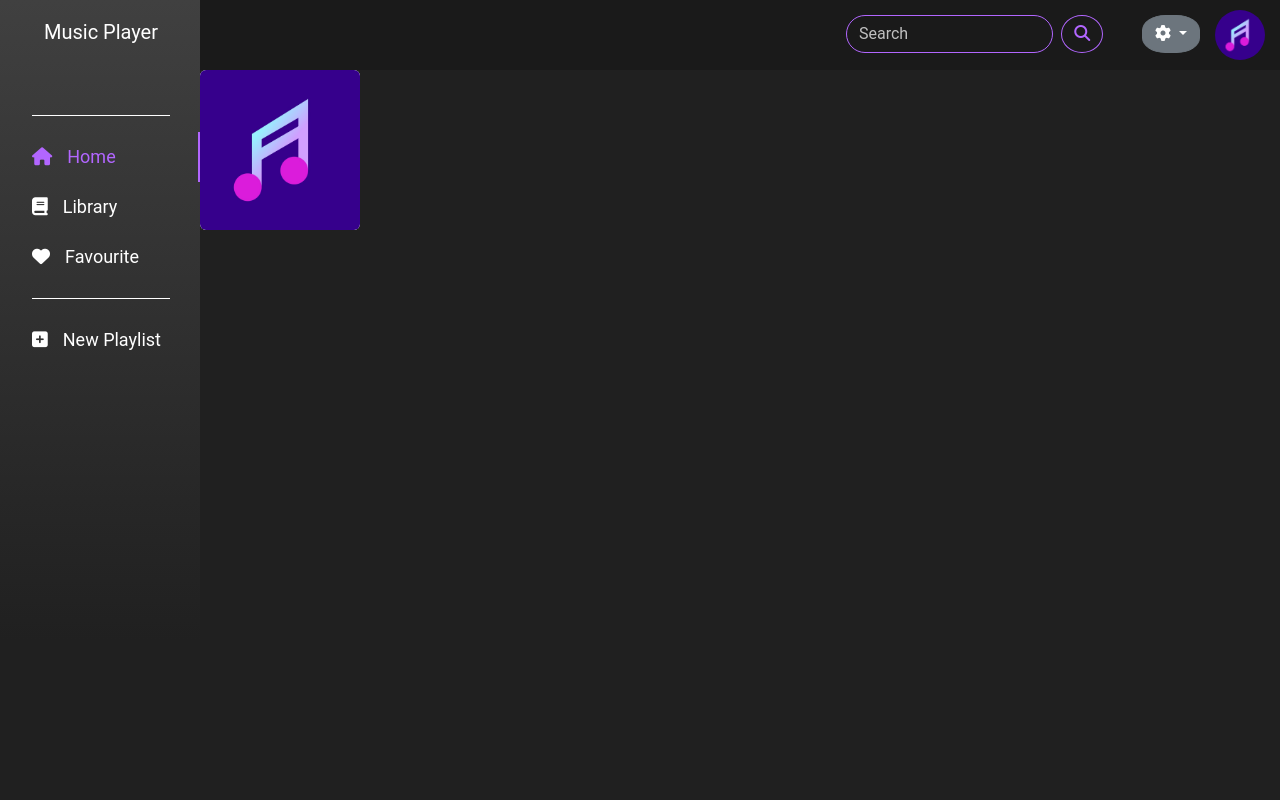
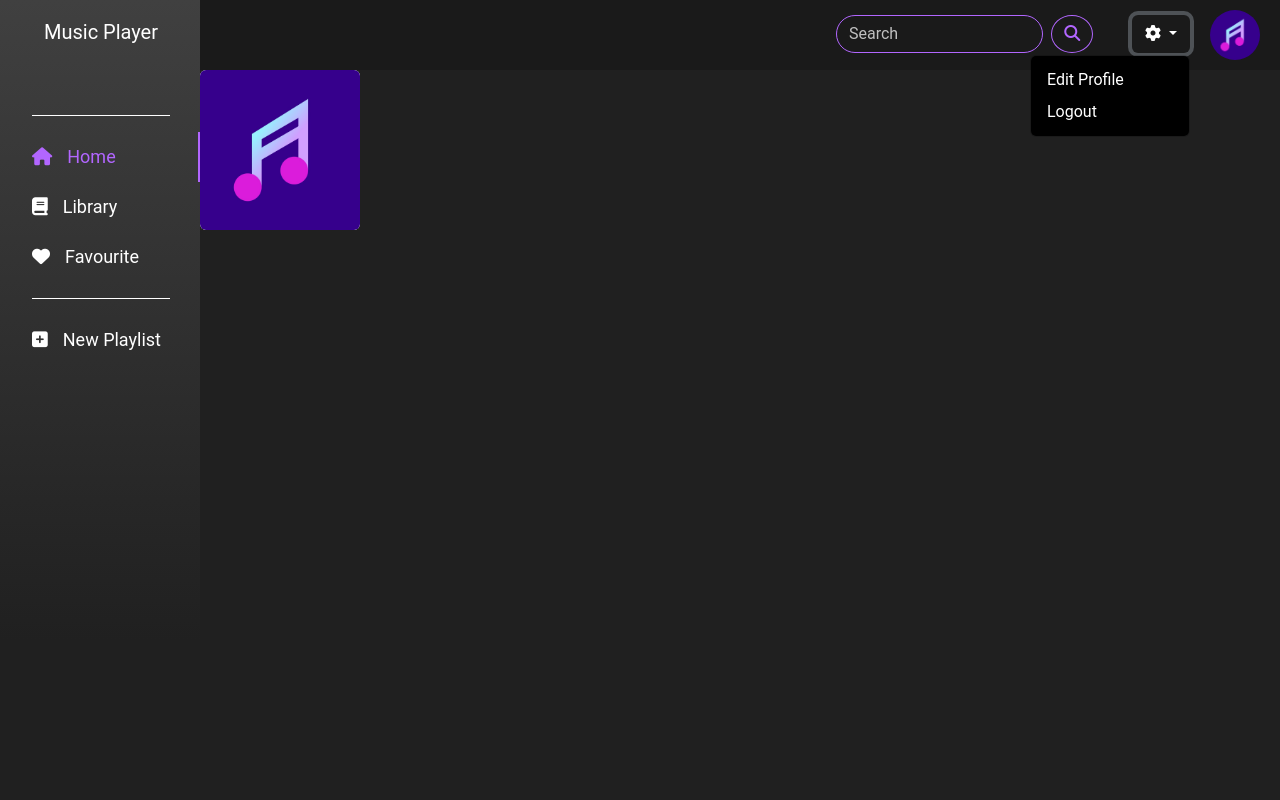
Before and after one commit to Proxima11/project_Tekweb, a PHP site: page /homepagefix.php in a window 1280 px wide, after a click that opens the changed part. Run offline with PHP 8.4, Linux system fonts and the light colour scheme; some libraries are stand-ins or nearby versions.

Commit message:
Update homepagefix.php

```diff
--- a/homepagefix.php
+++ b/homepagefix.php
@@ -146,6 +146,25 @@
 			background-color: #FFFFFF;
 			transition: .4s;
 		}
+		.wrapper section .top_bar .dropdown #user_menu{
+			background-color: transparent;
+			border-color: transparent;
+			transition: .5s;
+		}
+		.wrapper section .top_bar .dropdown #user_menu:hover{
+			background-color: transparent;
+			border: 1px solid #B266FF;
+		}
+		.wrapper section .top_bar #profile img:hover{
+			scale: 1.1;
+		}
+		.wrapper section .top_bar .dropdown ul li button:hover{
+			transition: .5s;
+		}
+		.wrapper section .top_bar .dropdown ul li button:hover{
+			background-color: #B266FF;
+			text-color: black;
+		}
 		/*#check{
 			display: none;
 		}
@@ -200,18 +219,21 @@
 		</div>
 		<section class="view">
 			<div class="top_bar">
-				<div id="profile" style="width:50px; height: 50px; float: right; margin-top: 10px; margin-bottom: 10px; margin-right: 15px;">
+				<div id="profile" style="width:50px; height: 50px; float: right; margin-top: 10px; margin-bottom: 10px; margin-right: 20px;">
 					<img src="picture/imgSementara.jpg" width="100%" style="border-radius: 50%;">
 				</div>
-				<div class="dropdown" style="float: right; margin-top: 15px; margin-bottom: 15px; margin-right:15px;">
-					<button class="btn btn-secondary dropdown-toggle" type="button" id="dropdownMenuButton" data-toggle="dropdown" aria-haspopup="true" aria-expanded="false" style="border-radius:40%;">
+				<div class="dropdown">
+					<button class="btn btn-secondary dropdown-toggle" type="button" id="user_menu" data-bs-toggle="dropdown" aria-expanded="false"  style="float: right; margin-top: 15px; margin-bottom: 15px; margin-right:20px;">
 						<i class="fa-solid fa-gear"></i>
 					</button>
-					<div class="dropdown-menu" aria-labelledby="dropdownMenuButton">
-						<a class="dropdown-item" href="#">Action</a>
-						<a class="dropdown-item" href="#">Another action</a>
-						<a class="dropdown-item" href="#">Something else here</a>
-					</div>
+					<ul class="dropdown-menu" aria-labelledby="dropdownMenu2" style="background-color: rgba(0, 0, 0, 1);">
+						<li><button class="dropdown-item" type="button" style="color:white;">Edit Profile</button></li>
+						<li><button class="dropdown-item" type="button" style="color:white;">Logout</button></li>
+					</ul>
+				</div>
+				<div class="dropdown-menu" aria-labelledby="dropdownMenuButton">
+					<a class="dropdown-item" href="#">Edit Profile</a>
+					<a class="dropdown-item" href="#">Logout</a>
 				</div>
 				<div style=" float: right;">
 					<form class="d-flex" role="search">
```
